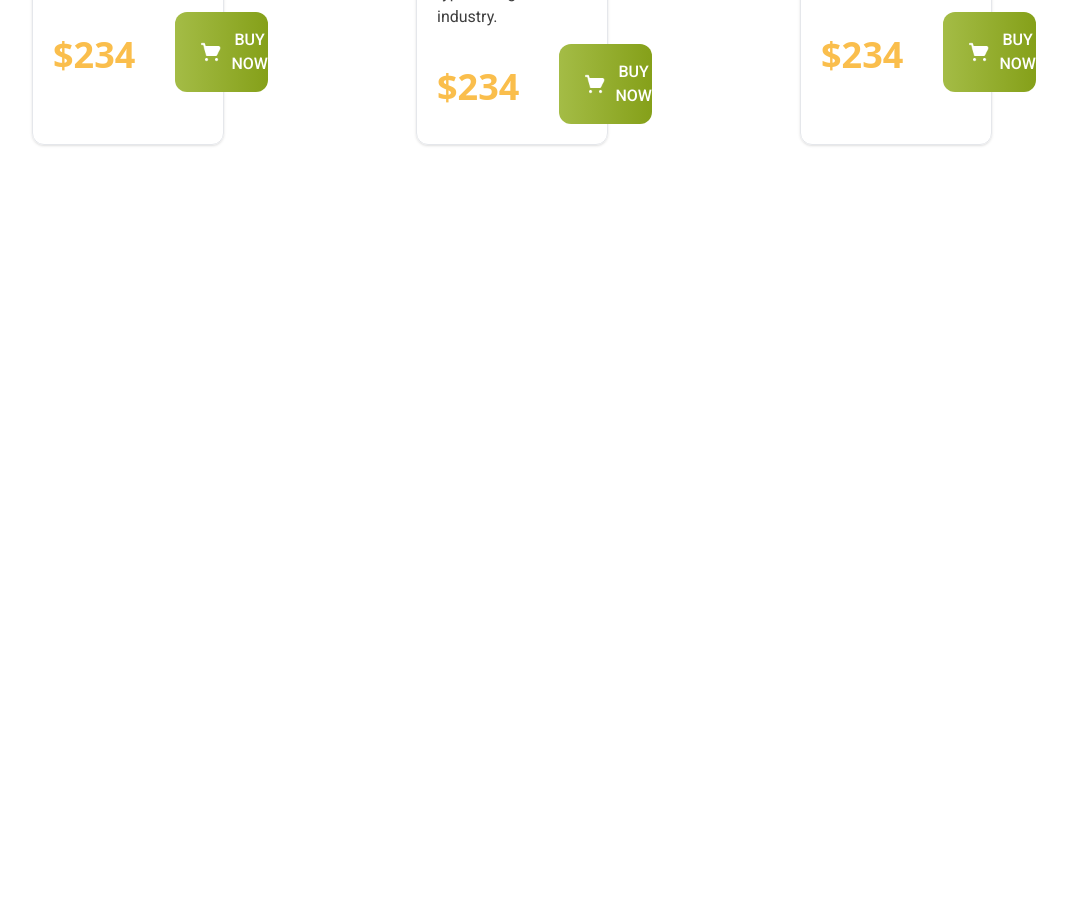
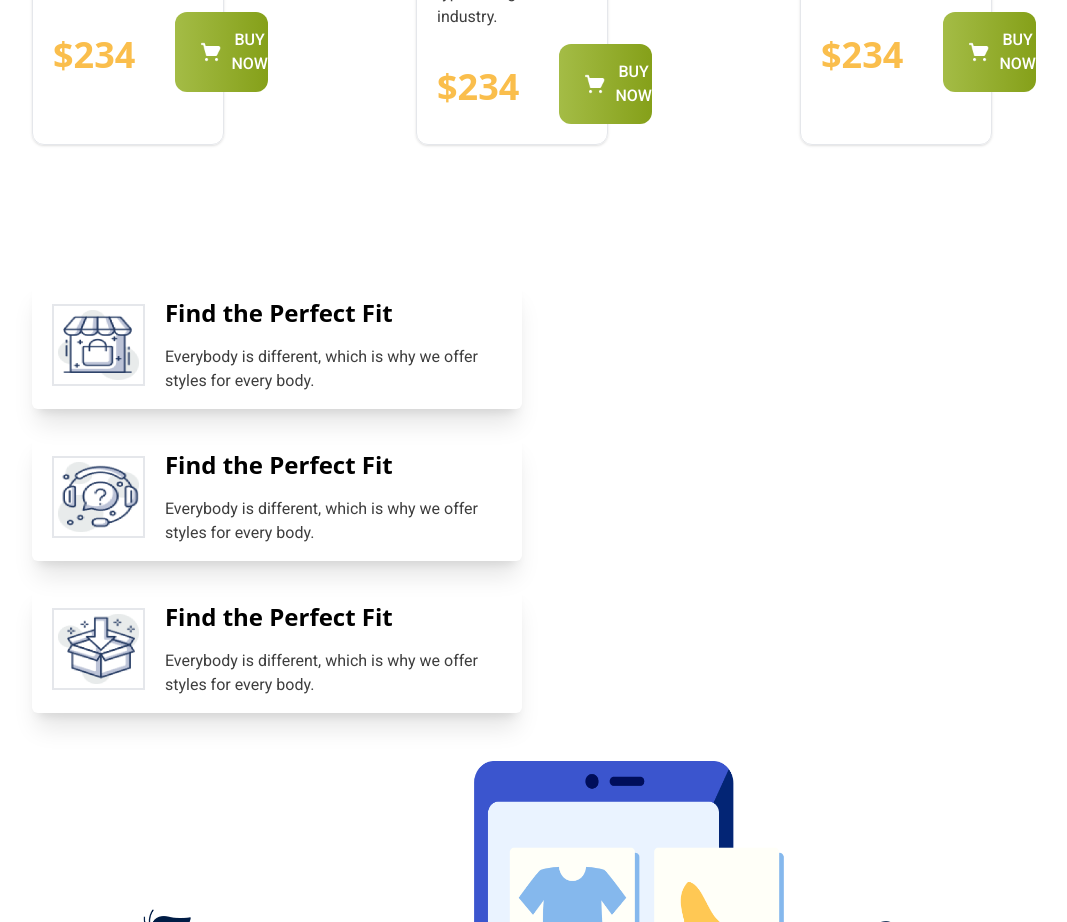
Before and after one commit to byteFarhan/penguin-fashion, a plain HTML site: page index.html in a window 1280 px wide. Shown: the part 2038-2960 px from the top of the page, without its empty margins (128-1195 px from the left). Before the commit the page ends 2263 px from the top, so only its background shows below. Drawn offline with nearby package versions, Linux system fonts and the light colour scheme.

Commit message:
Full website is complited for now.

```diff
--- a/index.html
+++ b/index.html
@@ -4,7 +4,7 @@
 <head>
     <meta charset="UTF-8">
     <meta name="viewport" content="width=device-width, initial-scale=1.0">
-    <title>Document</title>
+    <title>Penguin Fashion</title>
     <link rel="preconnect" href="https://fonts.googleapis.com">
     <link rel="preconnect" href="https://fonts.gstatic.com" crossorigin>
     <link
@@ -171,13 +171,63 @@
                                 BUY NOW</button></a>
                     </div>
                 </div>
+            </div>
+        </section>
+
+        <!-- last section -->
+        <section class="lg:w-[75%] lg:mx-auto my-28 mx-3">
+            <div class="container grid grid-cols-1 gap-12 lg:grid-cols-2 md:gap-6 mx">
+                <div class="left-div">
+
+                    <div
+                        class="flex rounded-md mt-6 items-center gap-5 left-div-item lg:w-[490px] lg:h-[135px]px-12 shadow-xl px-5 py-4">
+                        <div class="p-1 border-2">
+                            <img class=" md:w-28 md:
+                            h-[70px]" src="./icons/house.png" alt="">
+                        </div>
+                        <div>
+                            <h2 class="mb-4 text-2xl font-bold">Find the Perfect Fit</h2>
+                            <p>Everybody is different, which is why we
+                                offer styles for every body.</p>
+                        </div>
+                    </div>
+                    <div
+                        class="flex rounded-md mt-6 items-center gap-5 left-div-item lg:w-[490px] lg:h-[135px]px-12 shadow-xl px-5 py-4">
+                        <div class="p-1 border-2">
+                            <img class=" md:w-28 md:
+                            h-[70px]" src="./icons/question.png" alt="">
+                        </div>
+                        <div>
+                            <h2 class="mb-4 text-2xl font-bold">Find the Perfect Fit</h2>
+                            <p>Everybody is different, which is why we
+                                offer styles for every body.</p>
+                        </div>
+                    </div>
+                    <div
+                        class="flex mt-6 rounded-md items-center gap-5 left-div-item lg:w-[490px] lg:h-[135px]px-12 shadow-xl px-5 py-4">
+                        <div class="p-1 border-2">
+                            <img class=" md:w-28 md:
+                            h-[70px]" src="./icons/box.png" alt="">
+                        </div>
+                        <div>
+                            <h2 class="mb-4 text-2xl font-bold">Find the Perfect Fit</h2>
+                            <p>Everybody is different, which is why we
+                                offer styles for every body.</p>
+                        </div>
+                    </div>
+
+                </div>
+            </div>
+            <div class="mt-12">
+                <img src="./images/shopping.png" alt="">
+            </div>
+
+            </div>
+            </div>
+        </section>
 
 
 
-
-
-            </div>
-        </section>
     </main>
 
 </body>
```
